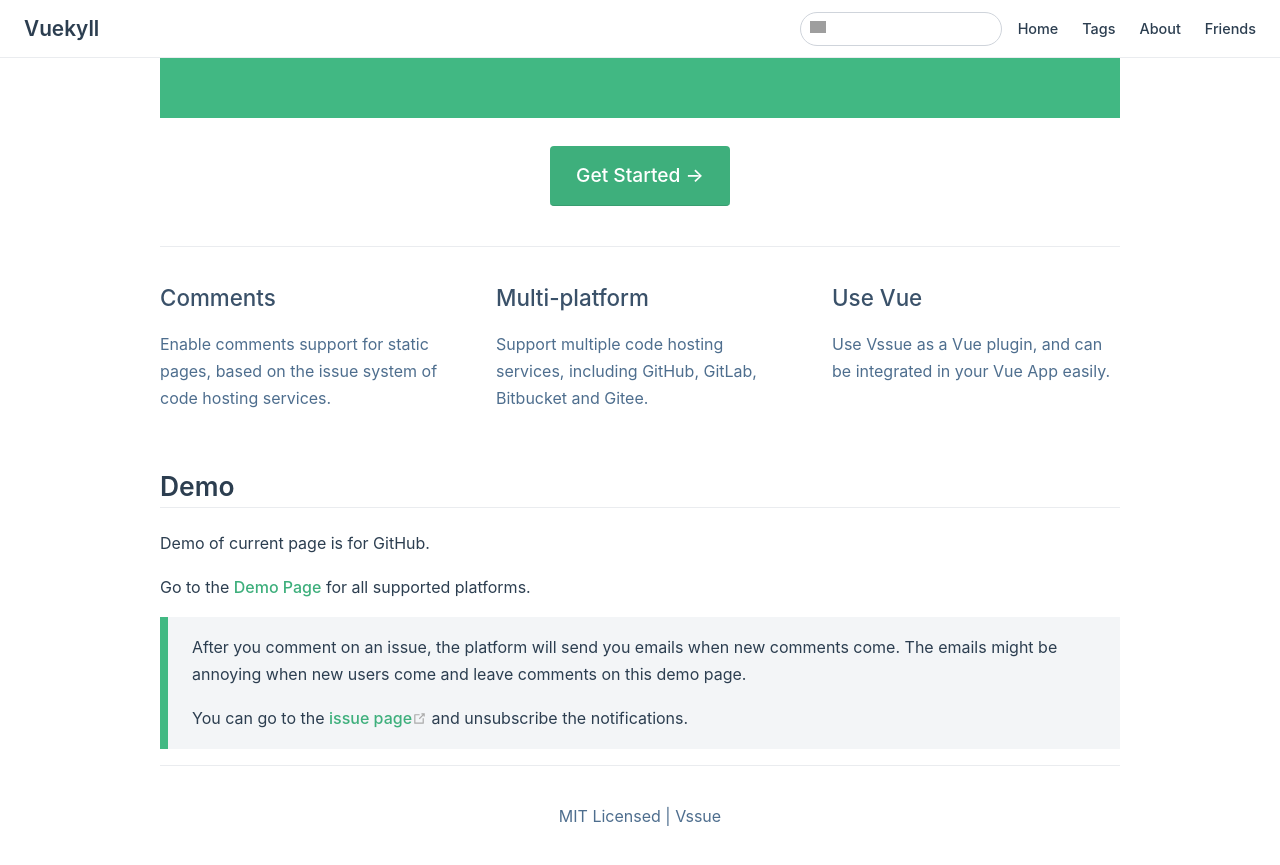
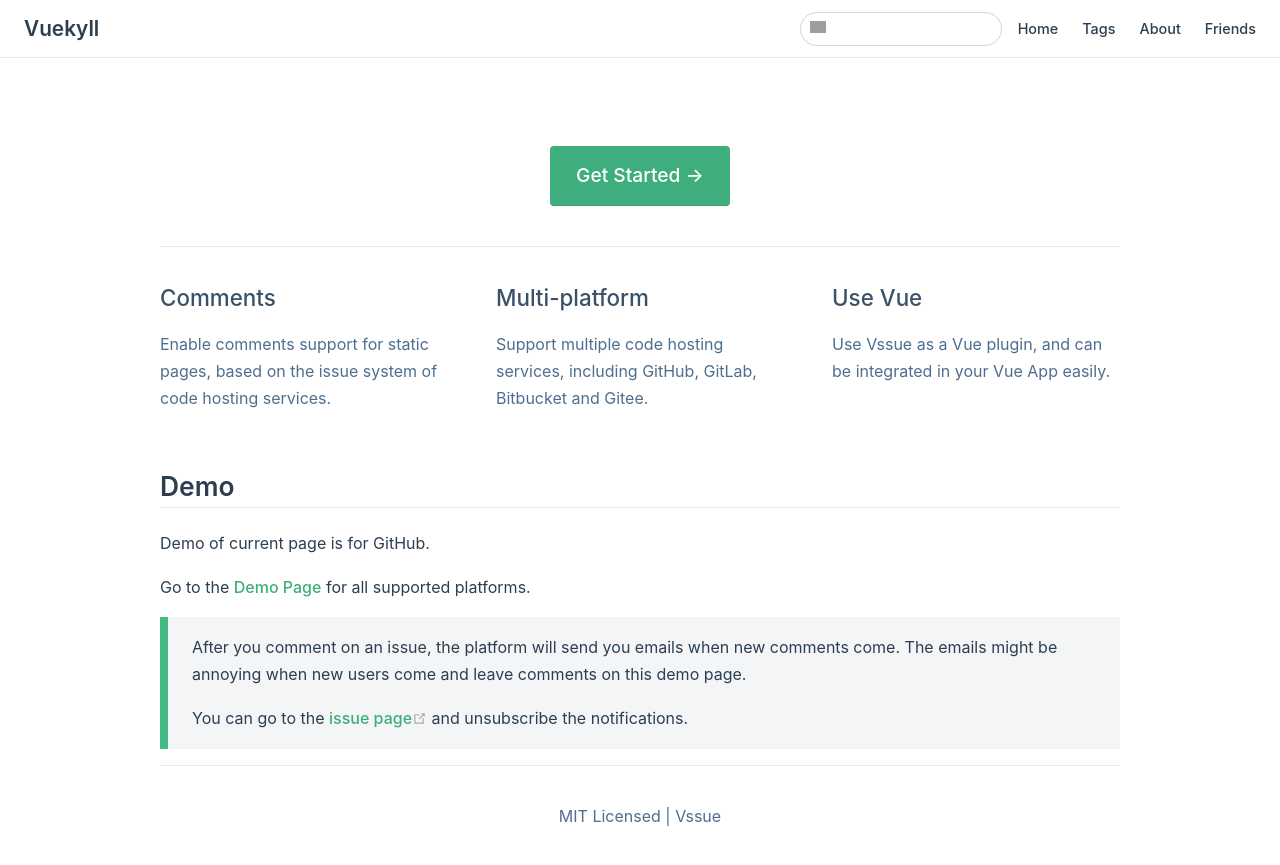
Before and after one commit to SunbossRS/jekyll-theme-vuedocs, a Jekyll site: the page built from index.html, in a window 1280 px wide. Shown: the top 865 px of the page. Built offline with Jekyll 4.4.1, drawn with Linux system fonts in a browser that asks for light colours; some web fonts are replaced; the list of posts is cut into pages by our own code; comment, search, counter and statistics services are not loaded; grey boxes are pictures that could not be loaded.

Commit message:
Update index.html

```diff
--- a/index.html
+++ b/index.html
@@ -5,21 +5,21 @@ layout: default
 <style>
 #header_section{
 position: relative;
-background-image: url('./img/readme_img.png');
+text-align: center;
 }
 
 #header_description, #header_description p {
 position: absolute;
 font-family: handwrite-wwx;
 bottom: 50%;
-font-align: center;
+text-align: center;
 }
 
 .header_title, .header_title h1 {
 font-family: handwrite-wwx;
 position: absolute;
 bottom: 50%;
-font-align: center;
+text-align: center;
 }
 
 @font-face{
```
